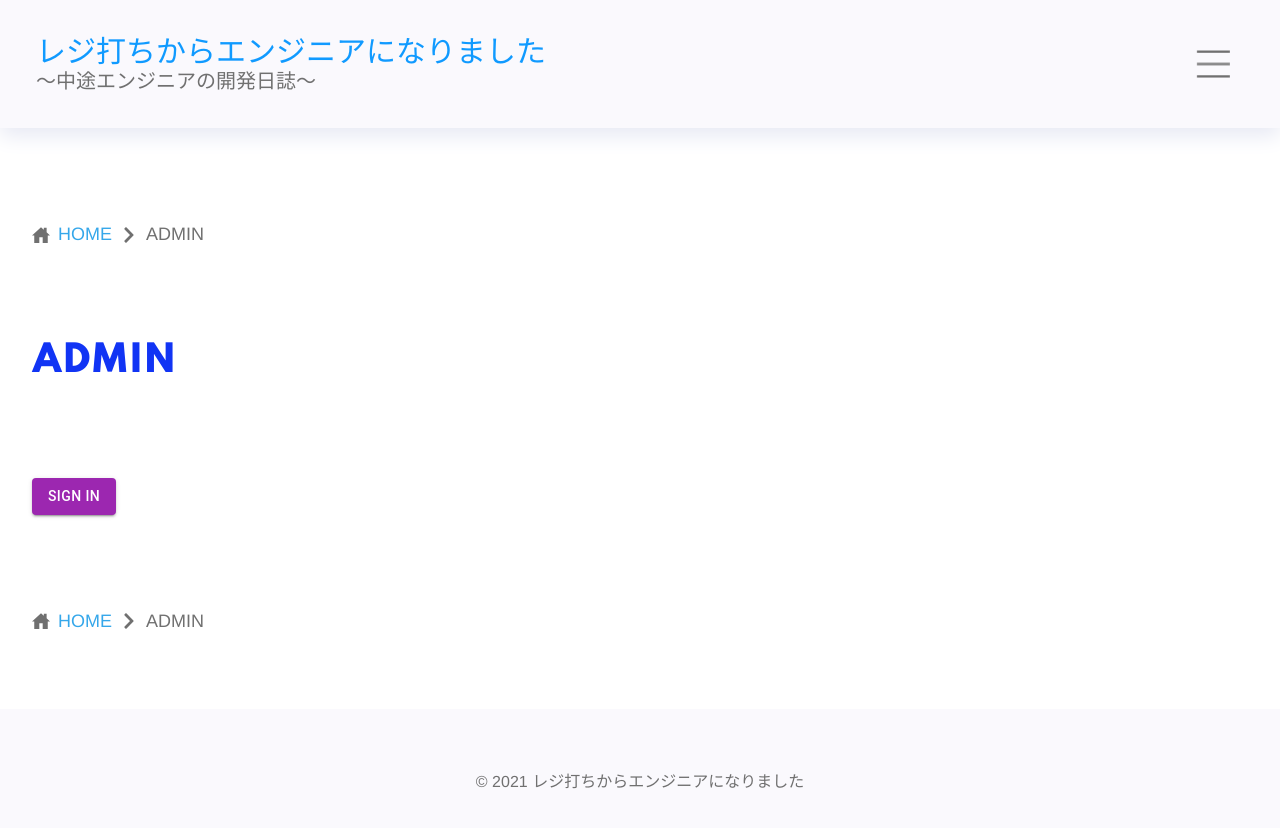
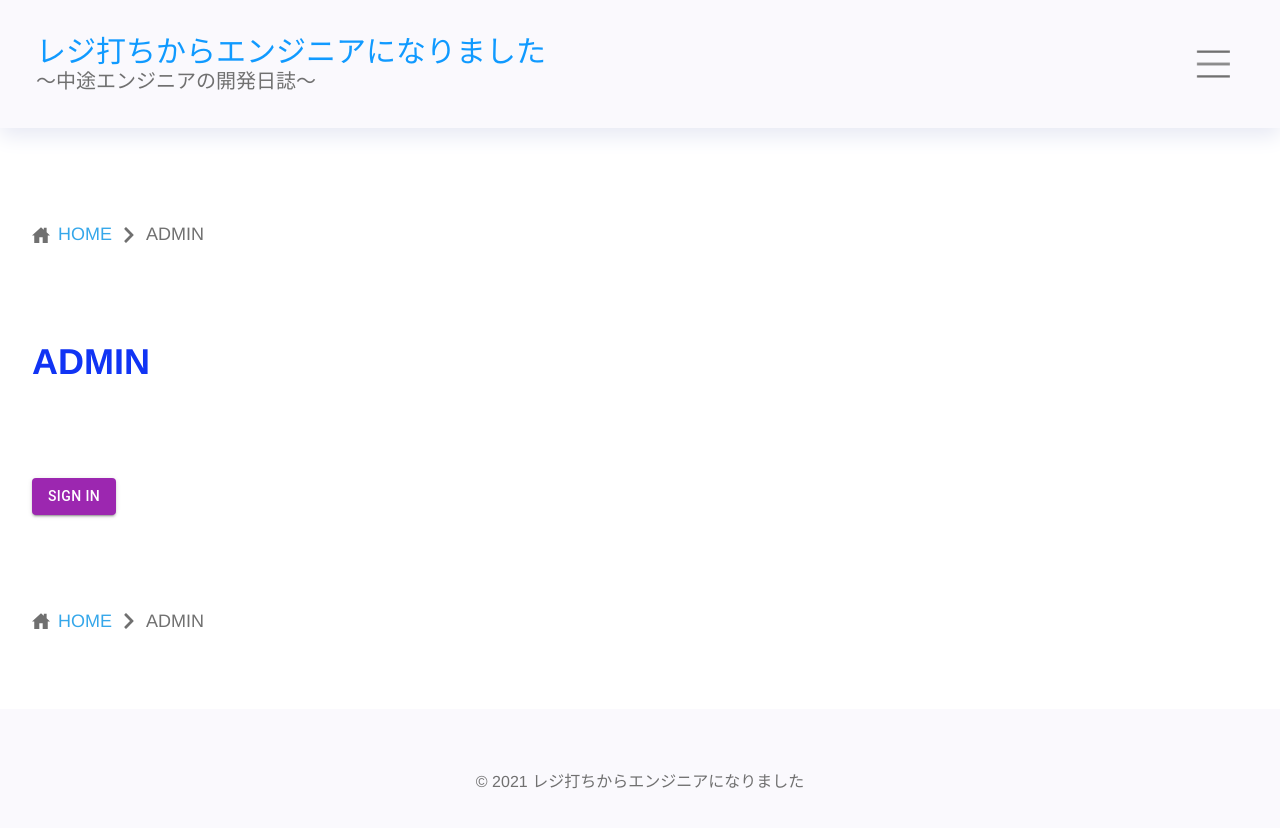
Before and after one commit to Kazoo1122/nextjs-blog, a Next.js app: page /admin/top in a window 1280 px wide. Shown: the top 828 px of the page. Built offline with nearby package versions, Linux system fonts and the light colour scheme; no server answers; a web font is replaced by a local one.

Commit message:
フォント修正

```diff
--- a/styles/global/globals.scss
+++ b/styles/global/globals.scss
@@ -12,7 +12,7 @@ body {
 .page_title {
   color: import.$strong-color;
   font-weight: 800;
-  font-family: Spartan, 'Hiragino Maru Gothic ProN W4', sans-serif;
+  font-family: 'Helvetica Neue', 'Hiragino Maru Gothic ProN W4', sans-serif;
 }
 
 // メインコンテンツ＋サイドメニューのラッパー
```
